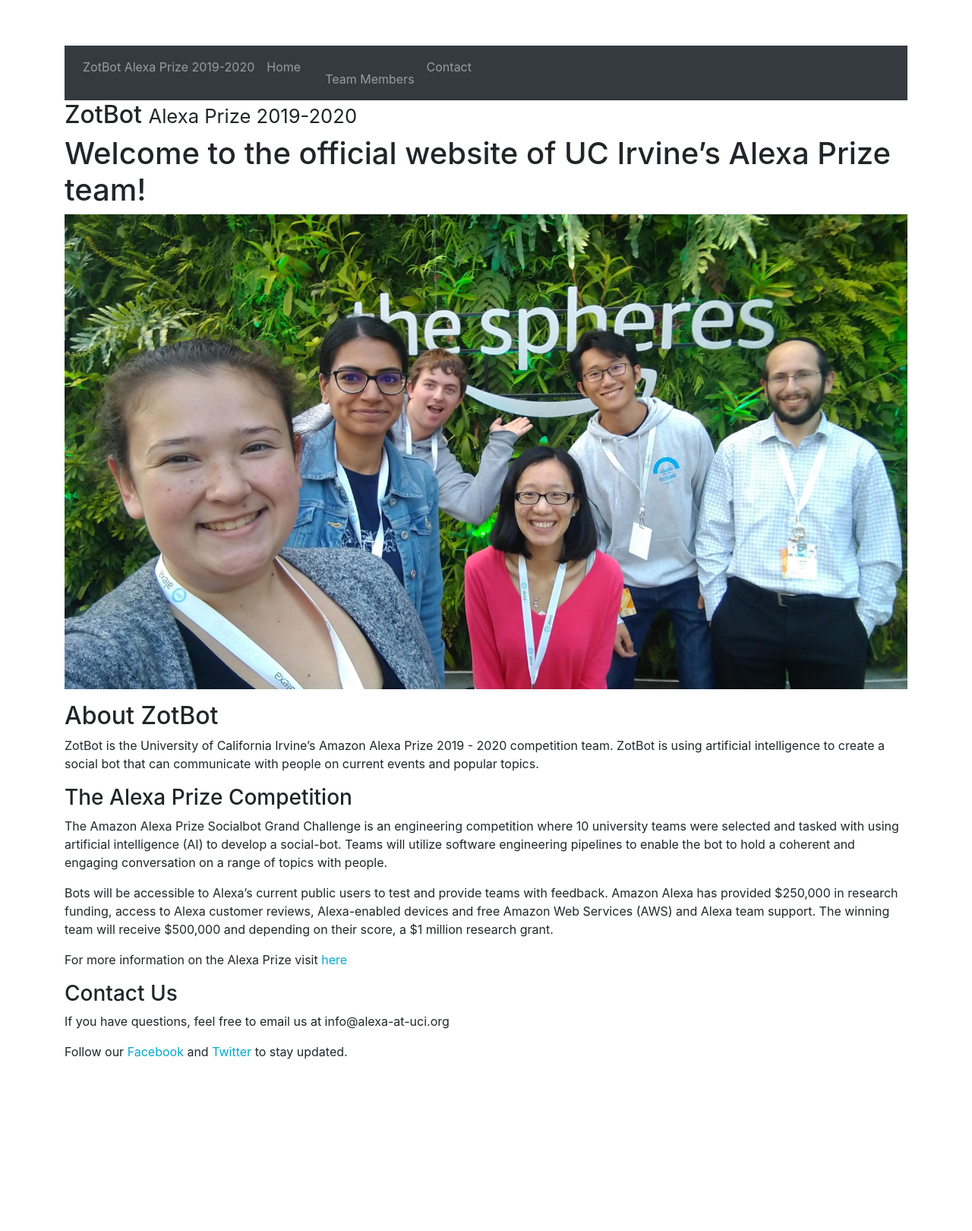
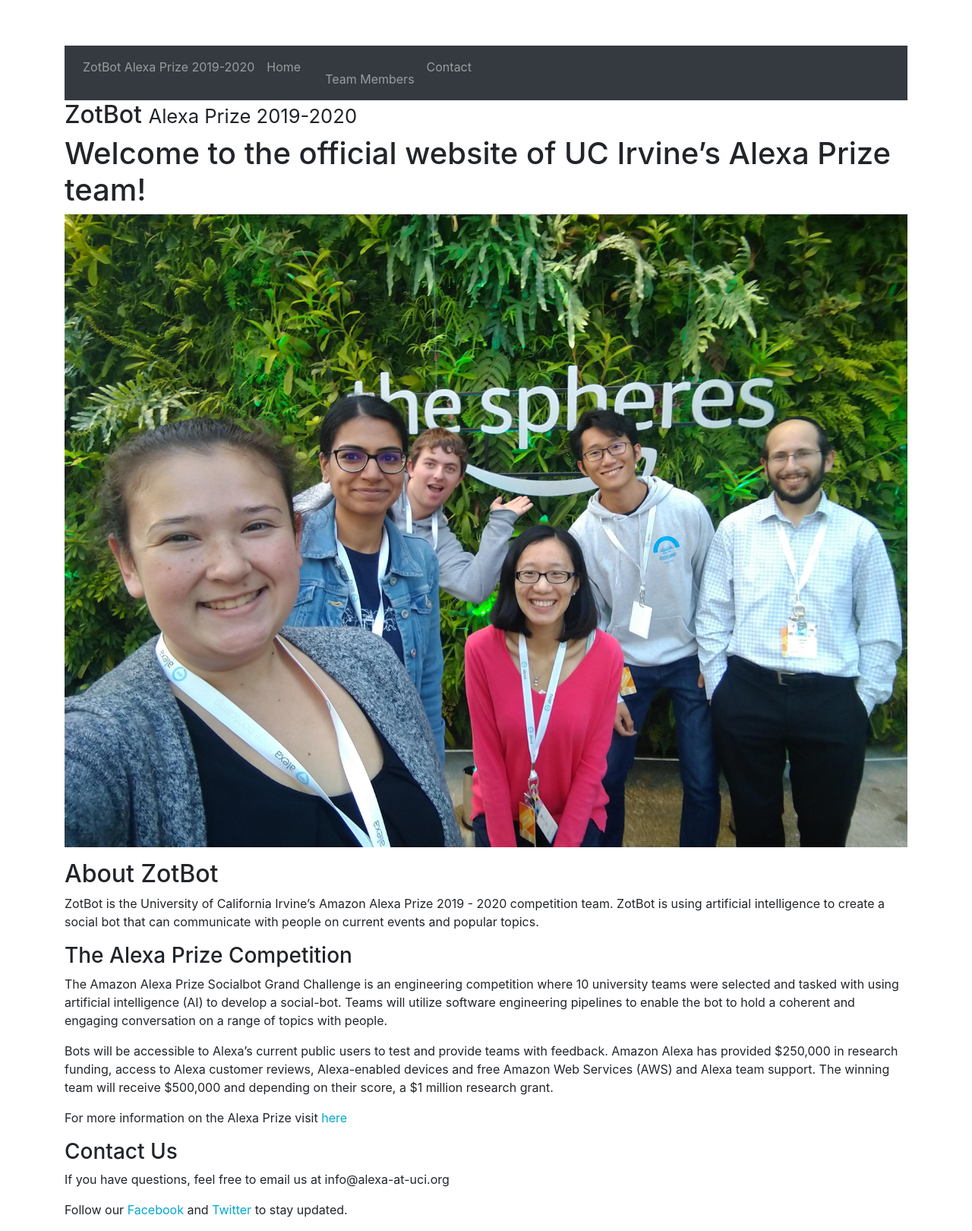
Before and after one commit to uci-zotbot/zotbot, a Jekyll site: the page built from docs/index.md, in a window 1280 px wide. Shown: the whole page at 76% size. Built offline with Jekyll 4.4.1, drawn with Linux system fonts in a browser that asks for light colours; our own code applies the rules of GitHub Pages for plain Markdown files; before the commit the page ends 1412 px from its top, so only the background shows below that.

Commit message:
Update index.md

```diff
--- a/docs/index.md
+++ b/docs/index.md
@@ -2,7 +2,7 @@
 title: zotbot
 ---
 <h1>Welcome to the official website of UC Irvine’s Alexa Prize team!</h1>
-   <img src="Team Members/Homepage.jpg" alt="Team Photo" style="width:100%">
+   <img src="Team Members/Team Photo.jpg" alt="Team Photo" style="width:100%">
 ## About ZotBot
 
 ZotBot is the University of California Irvine’s Amazon Alexa Prize 2019 - 2020 competition team. ZotBot is using artificial intelligence to create a social bot that can communicate with people on current events and popular topics.
```
